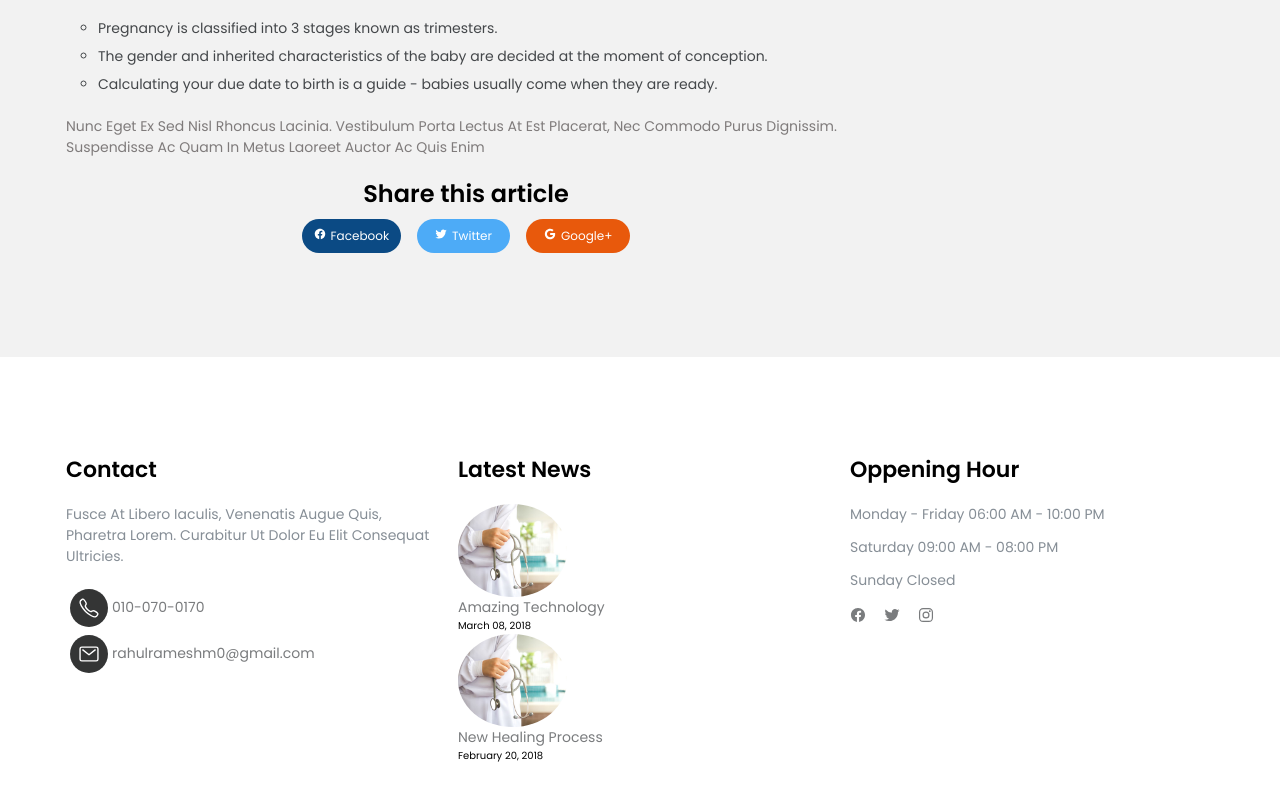
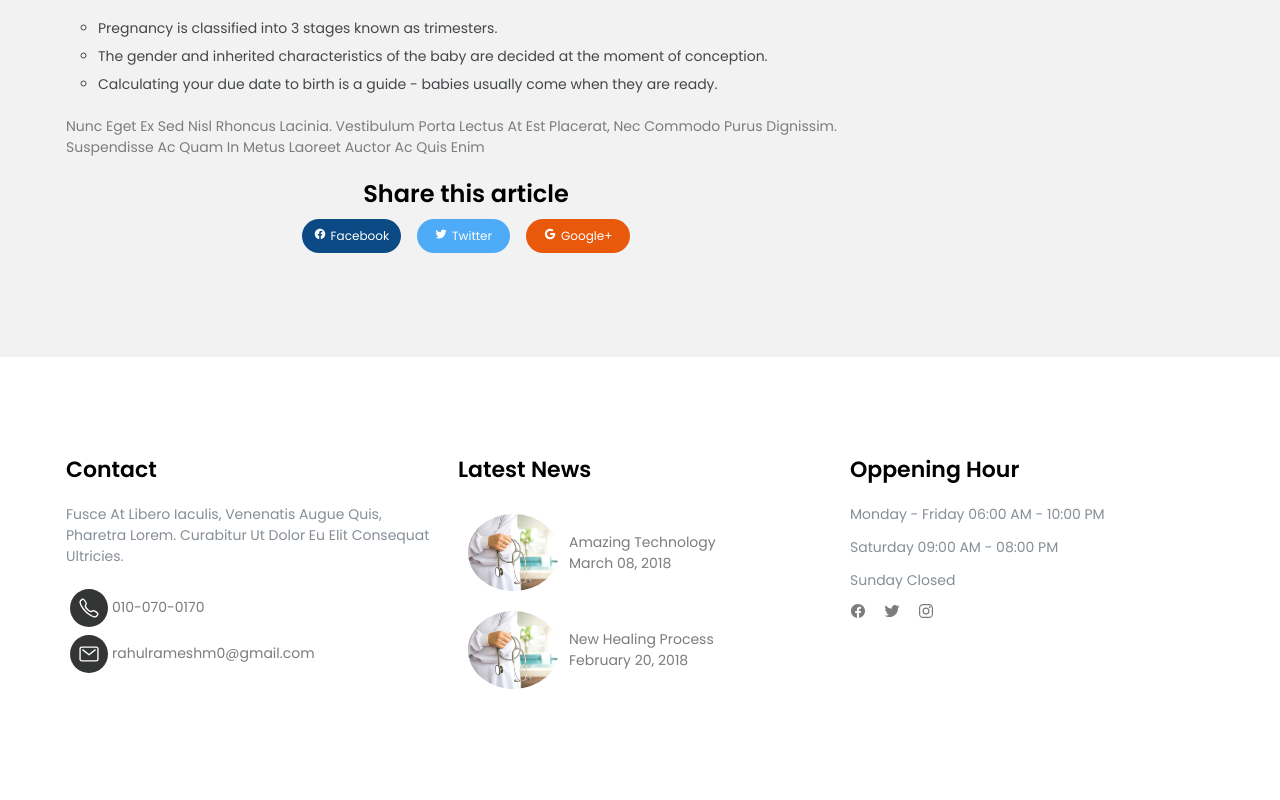
Before and after one commit to rahulrameshm0/Health-Care, a plain HTML site: page index.html in a window 1280 px wide. Shown: the part 1116-1916 px from the top of the page. Drawn offline with nearby package versions, Linux system fonts and the light colour scheme; a web font is replaced by a local one.

Commit message:
Section updated

```diff
--- a/index.html
+++ b/index.html
@@ -7,6 +7,7 @@
     <link rel="preconnect" href="https://fonts.gstatic.com" crossorigin>
     <link href="https://fonts.googleapis.com/css2?family=Poppins:ital,wght@0,100;0,200;0,300;0,400;0,500;0,600;0,700;0,800;0,900;1,100;1,200;1,300;1,400;1,500;1,600;1,700;1,800;1,900&family=Rubik:ital,wght@0,300..900;1,300..900&family=Sofia+Sans+Semi+Condensed:ital,wght@0,1..1000;1,1..1000&display=swap" rel="stylesheet">
     <link rel="stylesheet" href="style.css">
+    <link rel='stylesheet' href='https://cdn-uicons.flaticon.com/uicons-brands/css/uicons-brands.css'>
     <script type="module" src="https://unpkg.com/ionicons@7.1.0/dist/ionicons/ionicons.esm.js"></script>
     <script nomodule src="https://unpkg.com/ionicons@7.1.0/dist/ionicons/ionicons.js"></script>
     <title>Health Care</title>
@@ -134,6 +135,7 @@
     </div>
 </div>
 </section>
+
 <footer class="footer-section">
 <div class="footer-details">
     <h5 class="contact-head">Contact</h5>
@@ -152,26 +154,24 @@
     <h5 class="contact-head">Latest News</h5>
 
         <div class="latest-news">
-                <div class="latest-news">
-                    <a href=""><img src="images/news-image.jpg" alt=""></a>
+            <div class="footer-img">
+                <a href=""><img src="images/news-image.jpg" alt="">Amazing Technology <br> March 08, 2018</a>
             </div>
-                <div class="footer-stories">
+            <!-- <div class="footer-stories">
                 <a href=""><span>Amazing Technology</span></a>
                 <span>March 08, 2018</span>
-                </div>
+            </div>                -->
         </div>
 
     <div class="latest-news">
         <div class="footer-img">
-             <a href=""><img src="images/news-image.jpg" alt=""></a>
+             <a href=""><img src="images/news-image.jpg" alt="">New Healing Process <br> February 20, 2018</a>
         </div>
-
-            <div class="footer-stories">
+        <!-- <div class="footer-stories">
             <a href=""><span>New Healing Process</span></a>
             <span>February 20, 2018</span>
         </div>
-    </div>
-
+    </div> -->
         </div>
 </div>
 
@@ -180,9 +180,9 @@
     <p class="monday">Monday - Friday 06:00 AM - 10:00 PM</p>
     <p class="saturday">Saturday 09:00 AM - 08:00 PM</p>
     <p class="sunday">Sunday Closed</p>
+
     <ul class="icon-list">
-    <li><a href=""><ion-icon class="footer-list-icon"
-        name="logo-facebook"><ion-icon></a></li>
+    <li><a href=""><ion-icon class="footer-list-icon"name="logo-facebook"><ion-icon></a></li>
     <li><a href=""><ion-icon class="footer-list-icon" name="logo-twitter"></ion-icon></a></li>
     <li><a href=""><ion-icon class="footer-list-icon" name="logo-instagram"></ion-icon></a></li>
     </ul>
--- a/style.css
+++ b/style.css
@@ -362,8 +362,9 @@ FOOTER-SECTION
 
  .footer-details img{
   border-radius: 100%;
-  width: 30%;
+  width: 25%;
   height: auto;
+  margin: 1rem;
  }
  .contact-head{
   font-size: 2.2rem ;
@@ -373,10 +374,6 @@ FOOTER-SECTION
  .details{
   list-style: none;
   margin-top: 1.8rem;
- }
-
- .footer-details li{
-  /* margin-top: 1.8rem; */
  }
 
  footer a{
@@ -406,8 +403,8 @@ FOOTER-SECTION
 }
 
 .footer-stories{
-  display: inline-block;
-  vertical-align: top;
+  display: block;
+  justify-content: end;
 }
 
 .h-5 a{
@@ -433,13 +430,12 @@ FOOTER-SECTION
 .footer-list-icon{
   width: 1.6rem;
   height: 1.6rem;
-  margin-top: 1.6rem;
 }
 
 .icon-list li a:hover{
   background-color: #0b4a84;
   color: #fff;
-  border-radius: 50%;
+  border-radius: 100%;
   padding: 0.8rem;
 }
 
@@ -452,4 +448,10 @@ FOOTER-SECTION
 }
 .sunday{
   margin-top: 1.2rem;
+  margin-bottom: 1.2rem;
 }
+
+.footer-img img{
+  display: inline-block;
+
+}
```
Lines whose indentation alone changed are shown as unchanged.
